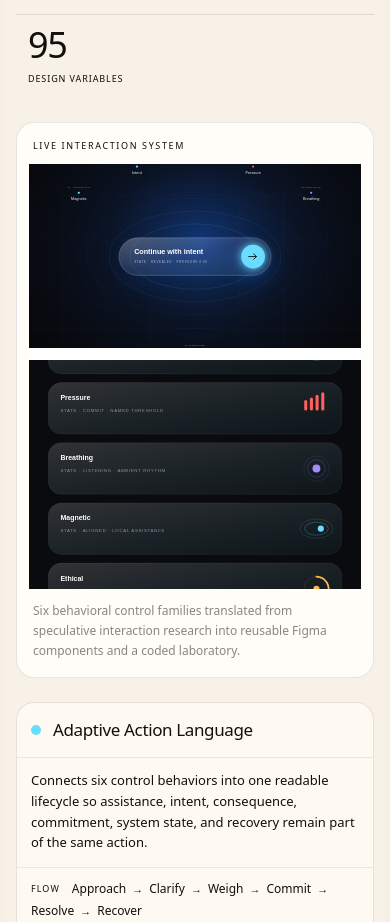
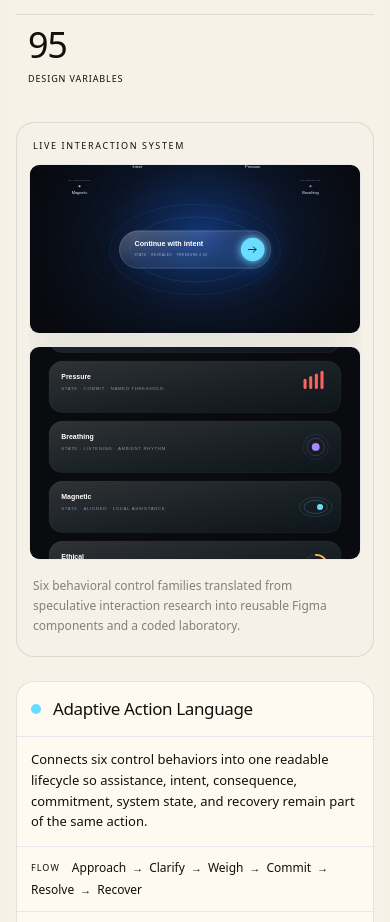
Before and after one commit to amydojo/undone, a React (Vite) app: page / in a window 390 px wide. Shown: the part 1080-2002 px from the top of the page. Built offline with nearby package versions, Linux system fonts and the light colour scheme.

Commit message:
Polish Type Archive and IBL hero composition

```diff
--- a/src/components/portfolio/OverviewVisualPlate.jsx
+++ b/src/components/portfolio/OverviewVisualPlate.jsx
@@ -3,7 +3,8 @@ import { cx } from "../../utils/cx";
 import { resolvePublicSrc } from "../../utils/resolvePublicSrc";
 
 function getSplitGridClass(slug) {
-  if (slug === "interface-behavior-lab") return "grid-cols-[minmax(0,1.45fr)_minmax(0,0.9fr)]";
+  if (slug === "interface-behavior-lab") return "grid-cols-[minmax(0,1.62fr)_minmax(0,0.72fr)]";
+  if (slug === "type-archive") return "grid-cols-[minmax(0,1.38fr)_minmax(0,0.82fr)]";
   if (slug === "snip-provider-pipeline") {
     return "grid-cols-[minmax(0,1.55fr)_minmax(0,0.78fr)]";
   }
@@ -23,6 +24,7 @@ function getDisplay(visual, slug) {
 
 function getSplitThreshold(display) {
   if (display === "behaviorSplit") return 820;
+  if (display === "typeArchiveSplit") return 820;
   if (display === "brandSplit") return 720;
   if (display === "publishedSplit") return 860;
   return 760;
@@ -30,7 +32,8 @@ function getSplitThreshold(display) {
 
 function getSideBySideHeight(display, width) {
   if (!width) return undefined;
-  if (display === "behaviorSplit") return Math.round(Math.min(520, Math.max(400, width * 0.52)));
+  if (display === "behaviorSplit") return Math.round(Math.min(500, Math.max(390, width * 0.48)));
+  if (display === "typeArchiveSplit") return Math.round(Math.min(500, Math.max(400, width * 0.5)));
 
   if (display === "brandSplit") {
     return Math.round(Math.min(560, Math.max(500, width * 0.7)));
@@ -44,14 +47,13 @@ function getSideBySideHeight(display, width) {
 }
 
 function getImageFrameClass({ layout, role, isSideBySide, display }) {
-  if (display === "behaviorSplit" && !isSideBySide) return role === "primary" ? "aspect-[1.8/1]" : "aspect-[1.45/1]";
+  if (display === "behaviorSplit" && !isSideBySide) return role === "primary" ? "aspect-[1.95/1]" : "aspect-[1.55/1]";
+  if (display === "typeArchiveSplit" && !isSideBySide) return role === "primary" ? "aspect-[1.7/1]" : "aspect-[1.5/1]";
   if (layout === "single") {
     return "aspect-[1.08/1] sm:aspect-[1.28/1] lg:aspect-[1.42/1] xl:aspect-[1.5/1]";
   }
 
-  if (isSideBySide) {
-    return "h-full";
-  }
+  if (isSideBySide) return "h-full";
 
   if (display === "brandSplit") {
     return role === "primary"
@@ -69,18 +71,11 @@ function getImageFrameClass({ layout, role, isSideBySide, display }) {
 }
 
 function getDefaultPosition({ role, display }) {
-  if (display === "brandSplit") {
-    return "center top";
-  }
-
-  if (display === "publishedSplit") {
-    return role === "primary" ? "left top" : "center top";
-  }
-
-  if (display === "productSingle") {
-    return "center 38%";
-  }
-
+  if (display === "behaviorSplit") return role === "primary" ? "center 46%" : "center 34%";
+  if (display === "typeArchiveSplit") return role === "primary" ? "center 52%" : "center 44%";
+  if (display === "brandSplit") return "center top";
+  if (display === "publishedSplit") return role === "primary" ? "left top" : "center top";
+  if (display === "productSingle") return "center 38%";
   return "center top";
 }
 
@@ -90,10 +85,7 @@ function getImageStyle(image, visual) {
     objectPosition:
       image.position ??
       visual.position ??
-      getDefaultPosition({
-        role: image.role,
-        display: visual.display,
-      }),
+      getDefaultPosition({ role: image.role, display: visual.display }),
   };
 }
 
@@ -110,10 +102,7 @@ function useElementWidth(active) {
     const node = ref.current;
     if (!node) return undefined;
 
-    const updateWidth = () => {
-      setWidth(Math.round(node.getBoundingClientRect().width));
-    };
-
+    const updateWidth = () => setWidth(Math.round(node.getBoundingClientRect().width));
     updateWidth();
 
     if (typeof ResizeObserver === "undefined") {
@@ -121,10 +110,7 @@ function useElementWidth(active) {
       return () => window.removeEventListener("resize", updateWidth);
     }
 
-    const observer = new ResizeObserver(([entry]) => {
-      setWidth(Math.round(entry.contentRect.width));
-    });
-
+    const observer = new ResizeObserver(([entry]) => setWidth(Math.round(entry.contentRect.width)));
     observer.observe(node);
     return () => observer.disconnect();
   }, [active]);
@@ -141,29 +127,38 @@ export default function OverviewVisualPlate({ visual, slug, variant = "canvas" }
   const isCanvas = variant === "canvas";
   const layout = visual.layout ?? (visual.images.length > 1 ? "split" : "single");
   const display = getDisplay({ ...visual, layout }, slug);
+  const isFeatureCase = slug === "interface-behavior-lab" || slug === "type-archive";
   const sortedImages = [...visual.images].sort((a, b) => {
     if (a.role === b.role) return 0;
     return a.role === "primary" ? -1 : 1;
   });
   const isSplit = layout === "split" && sortedImages.length > 1;
-  const isSideBySide =
-    isSplit && compositionWidth !== null && compositionWidth >= getSplitThreshold(display);
+  const isSideBySide = isSplit && compositionWidth !== null && compositionWidth >= getSplitThreshold(display);
   const sideBySideHeight = isSideBySide ? getSideBySideHeight(display, compositionWidth) : undefined;
 
   return (
     <section className={isCanvas ? "border-t border-[#11100d]/8 px-5 py-10 xl:px-10 xl:py-14" : ""}>
-      <div className="overflow-hidden rounded-[18px] border border-[#11100d]/10 bg-[#fffdf8] lg:rounded-[20px]">
+      <div className={cx(
+        "overflow-hidden rounded-[18px] border border-[#11100d]/10 lg:rounded-[20px]",
+        isFeatureCase ? "bg-[#f5f1e8]" : "bg-[#fffdf8]"
+      )}>
         {visual.label && (
-          <div className="px-4 pt-4 text-[9px] uppercase tracking-[0.18em] text-[#11100d]/36 sm:px-5 sm:pt-5 lg:px-6 lg:pt-6">
+          <div className={cx(
+            "text-[9px] uppercase tracking-[0.18em] text-[#11100d]/36",
+            isFeatureCase ? "px-4 pt-4 sm:px-5 sm:pt-5 lg:px-7 lg:pt-7" : "px-4 pt-4 sm:px-5 sm:pt-5 lg:px-6 lg:pt-6"
+          )}>
             {visual.label}
           </div>
         )}
         <div
           ref={compositionRef}
           className={cx(
-            "mx-3 mt-3 grid min-w-0 overflow-hidden bg-white sm:mx-4 sm:mt-4 lg:mx-5",
+            "grid min-w-0 overflow-hidden",
+            isFeatureCase
+              ? "mx-3 mt-3 rounded-[12px] bg-[#f7f4ec] sm:mx-4 sm:mt-4 lg:mx-7"
+              : "mx-3 mt-3 bg-white sm:mx-4 sm:mt-4 lg:mx-5",
             isSideBySide
-              ? cx("gap-4", getSplitGridClass(slug))
+              ? cx(isFeatureCase ? "gap-3 lg:gap-4" : "gap-4", getSplitGridClass(slug))
               : cx("grid-cols-1", isSplit ? "gap-3 sm:gap-4" : "")
           )}
           style={sideBySideHeight ? { height: `${sideBySideHeight}px` } : undefined}
@@ -173,6 +168,7 @@ export default function OverviewVisualPlate({ visual, slug, variant = "canvas" }
               key={image.src}
               className={cx(
                 "min-w-0 overflow-hidden",
+                isFeatureCase && "rounded-[10px] border border-[#11100d]/8 bg-white shadow-[0_18px_45px_rgba(17,16,13,0.08)]",
                 getImageFrameClass({ layout, role: image.role, isSideBySide, display })
               )}
             >
@@ -187,7 +183,10 @@ export default function OverviewVisualPlate({ visual, slug, variant = "canvas" }
           ))}
         </div>
         {visual.caption && (
-          <p className="px-4 pb-4 pt-3 text-[12px] leading-5 text-[#11100d]/50 sm:px-5 sm:pb-5 lg:px-6 lg:pb-6">
+          <p className={cx(
+            "text-[12px] leading-5 text-[#11100d]/50",
+            isFeatureCase ? "px-4 pb-5 pt-4 sm:px-5 sm:pb-6 lg:px-7 lg:pb-7" : "px-4 pb-4 pt-3 sm:px-5 sm:pb-5 lg:px-6 lg:pb-6"
+          )}>
             {visual.caption}
           </p>
         )}
```
